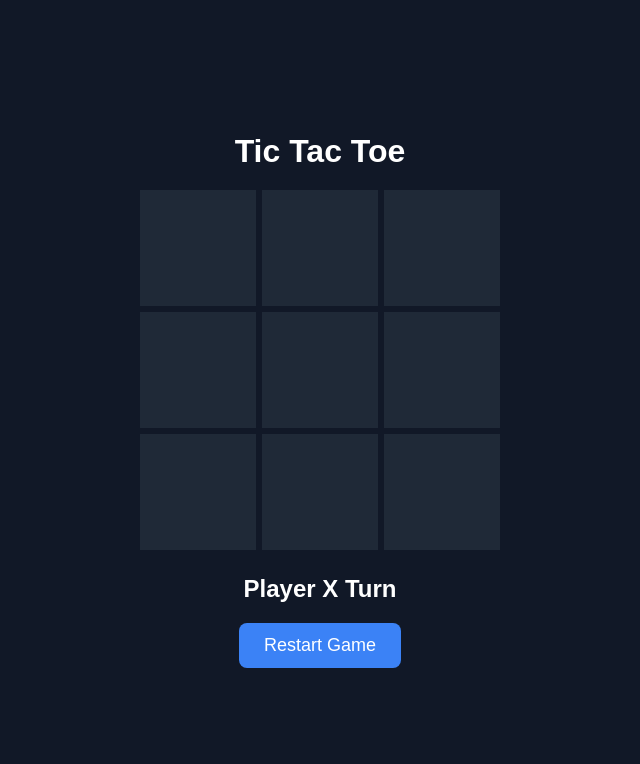
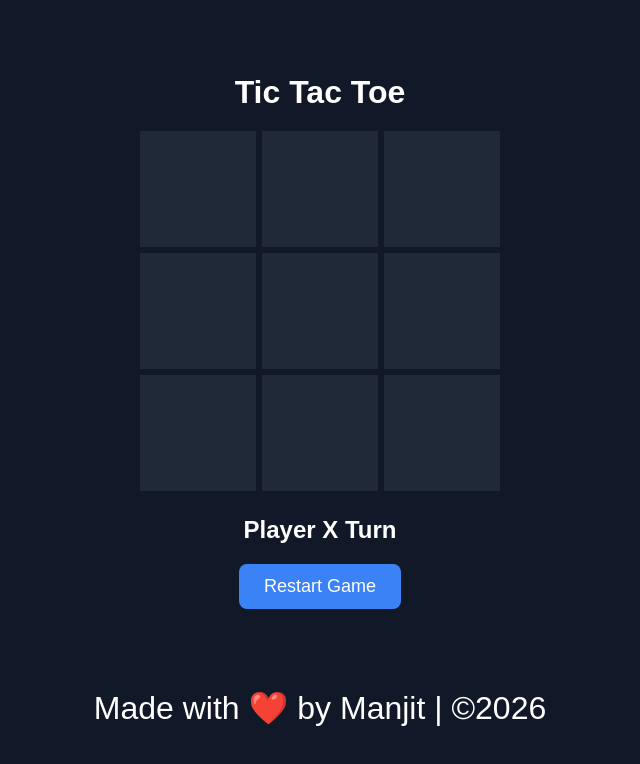
Before and after one commit to unique-creates/Tic-game, a plain HTML site: page index.html in a window 1280 px wide. Shown: the whole page, without its empty margins (320-960 px from the left). Drawn offline with Linux system fonts and the light colour scheme.

```diff
--- a/index.html
+++ b/index.html
@@ -57,6 +57,12 @@
 
                                                                                                                                                                         </div>
 
+                                                                                                                                                                        <footer>
+                                                                                                                                                                                    <div class="foot">
+                                                                                                                                                                                            Made with ❤️ by Manjit | ©2026
+                                                                                                                                                                                                </div>
+                                                                                                                                                                                                </footer>
+
                                                                                                                                                                         <script src="script.js"></script>
 
                                                                                                                                                                         </body>
--- a/styles.css
+++ b/styles.css
@@ -6,6 +6,13 @@
                     }
 
 
+                        .foot{
+                                position: relative;
+                                    bottom: 0px;
+                                        margin-top: 10vh;
+                                            font-size: 2rem ;
+                                                text-align: center;
+                                                }
 
 
 
@@ -277,5 +284,3 @@
                                                                                                                                                                                                                                                                                                                                                                                                                                                 }
 
                                                                                                                                                                                                                                                                                                                                                                                                                                                 }
-
-}
```
